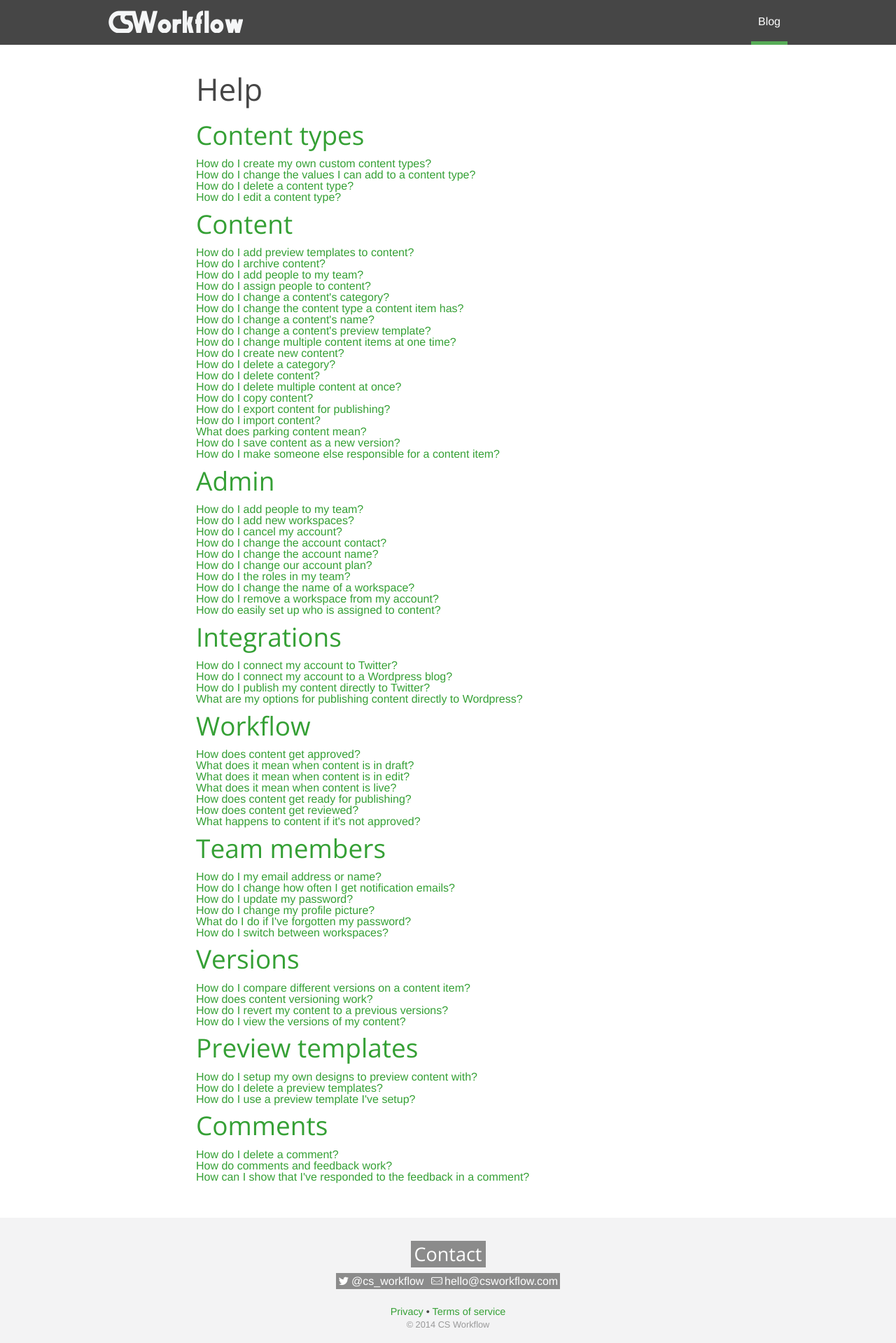
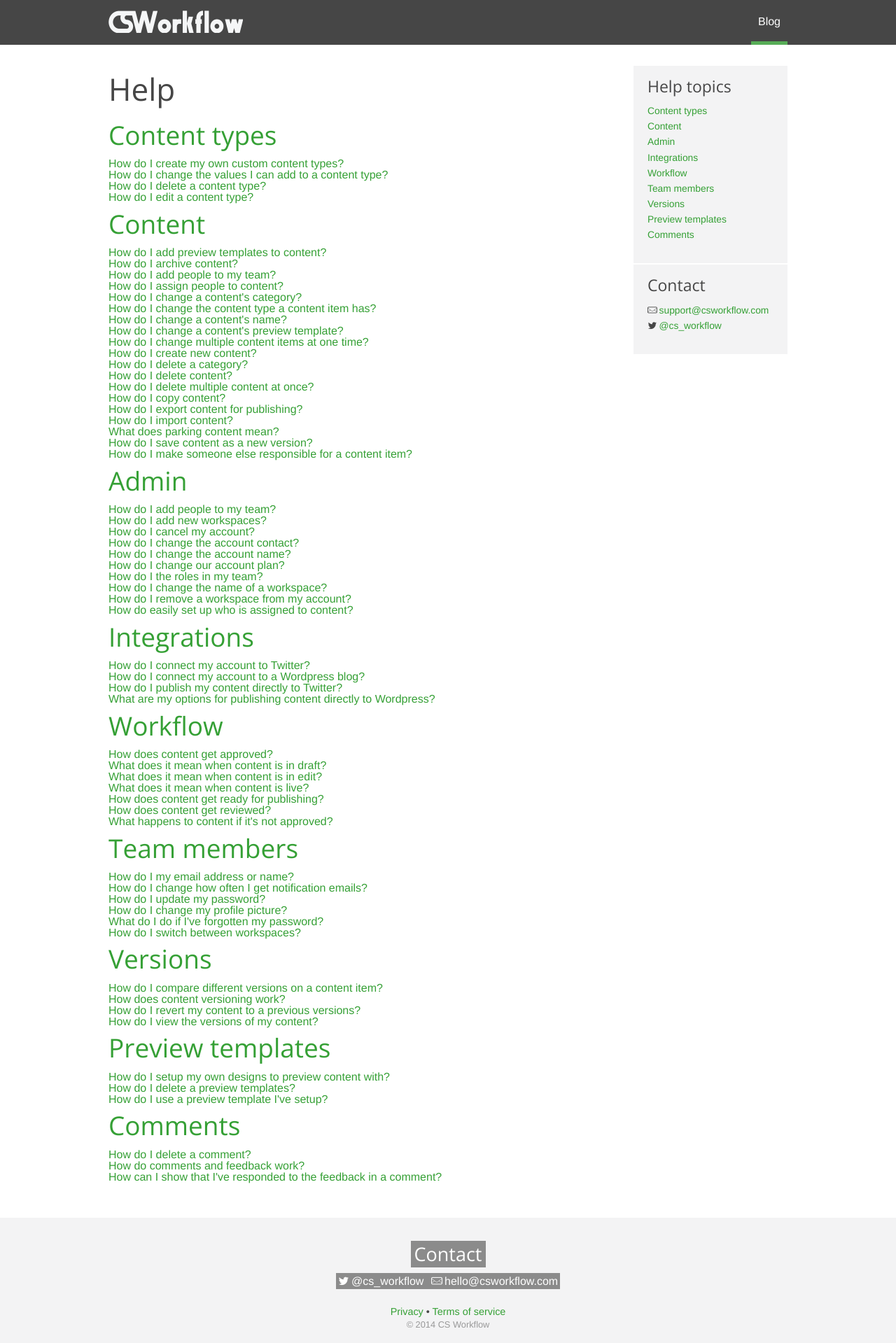
Before and after one commit to bchadfield/csw-website, a Jekyll site: the page built from help/index.html, in a window 1280 px wide. Shown: the whole page at 70% size. Built offline with Jekyll 4.4.1, drawn with Linux system fonts in a browser that asks for light colours; nearby versions of some CDN libraries.

Commit message:
Absolute URLs, sidebar styling, help sidebar sections

```diff
--- /dev/null
+++ b/_includes/help_sidebar_contact.html
@@ -0,0 +1,7 @@
+<section>
+  <h4>Contact</h4>
+  <ul class="side-nav">
+    <li><i class="icon-mail"></i><a href="mailto:support@csworkflow.com">support@csworkflow.com</a></li>
+    <li><i class="icon-twitter"></i><a href="https://twitter.com/cs_workflow" target="_blank">@cs_workflow</a></li>
+  </ul>
+</section>
--- /dev/null
+++ b/_includes/help_sidebar_topics.html
@@ -0,0 +1,8 @@
+<section>
+  <h4>Help topics</h4>
+  <ul class="side-nav">
+    {% for help_category in site.help_categories %}
+      <li><a href="/help/{{ help_category[0] | downcase | replace: ' ', '-' }}/">{{ help_category[0] }}</a></li>
+    {% endfor %}
+  </ul>
+</section>
--- a/_layouts/help.html
+++ b/_layouts/help.html
@@ -2,10 +2,14 @@
 layout: default
 ---
 <div class="content row help">
-	<div class="small-12 large-9 medium-centered columns">
+	<div class="small-12 large-9 medium-8 columns">
 		<h1>{{ page.question }}?</h1>
 		<div class="help-content">
 			{{ content }}
 		</div>
 	</div>
+	<div class="small-12 large-3 medium-4 columns sidebar">
+		{% include help_sidebar_topics.html %}
+		{% include help_sidebar_contact.html %}
+	</div>
 </div>
--- a/assets/stylesheets/styles.css
+++ b/assets/stylesheets/styles.css
@@ -151,6 +151,8 @@ input[type=text].error + i, input[type=email].error + i { color: #c64548; opacit
 }
 .input-with-icon.columns i { left: 1em; }
 .input-with-icon input:focus + i { opacity: 1; color: #57ad57; }
+.sidebar > section { background-color: #f3f3f4; padding: 10px 20px; margin-bottom: 2px; }
+.side-nav { list-style: none; margin-left: 0; font-size: 0.9rem; }
 footer h3, footer .contact-details { color: #fff; display: inline-block; text-align: center; }
 footer .contact { padding: 3px; }
 footer .contact a { color: #fff; }
--- a/blog/index.html
+++ b/blog/index.html
@@ -8,7 +8,7 @@ title: CS Workflow Blog
 	  <h1 class="posts-intro">Welcome to the CS Workflow blog</h1>
 	  <div class="posts">
 	    {% for post in site.posts %}
-	    	<h2><a href="{{ post.url | remove_first:'/blog/' }}">{{ post.title }}</a></h2>
+	    	<h2><a href="{{ post.url }}">{{ post.title }}</a></h2>
 	      <div class="post-meta">By <a href="{{ post.author_url }}" target="_blank">{{ post.author }}</a> - {{ post.date | date_to_long_string }}</div>
 	      <div class="post-content">{{ post.content }}</div>
 	    {% endfor %}
--- a/help/index.html
+++ b/help/index.html
@@ -4,19 +4,23 @@ title: CS Workflow Help
 ---
 
 <div class="content row">
-  <div class="small-12 large-9 medium-centered columns">
+  <div class="small-12 large-9 medium-8 columns">
     <h1>Help</h1>
     <div class="help">
       {% for help_category in site.help_categories %}
-        <h2><a href="{{ help_category[0] | downcase | replace: ' ', '-' }}/">{{ help_category[0] }}</a></h2>
+        <h2><a href="/help/{{ help_category[0] | downcase | replace: ' ', '-' }}/">{{ help_category[0] }}</a></h2>
         {% for pages in help_category %}
           {% for page in pages %}
             {% if page.url %}
-              <a href="{{ page.url | remove_first:'/help/' }}">{{ page.question }}?</a><br>
+              <a href="{{ page.url }}">{{ page.question }}?</a><br>
             {% endif %}
           {% endfor %}
         {% endfor %}
       {% endfor %}
     </div>
-   </div>
+  </div>
+  <div class="small-12 large-3 medium-4 columns sidebar">
+    {% include help_sidebar_topics.html %}
+    {% include help_sidebar_contact.html %}
+  </div>
 </div>
```
Also changed, not shown: _layouts/help_category_index.html (+7 -3 lines).
